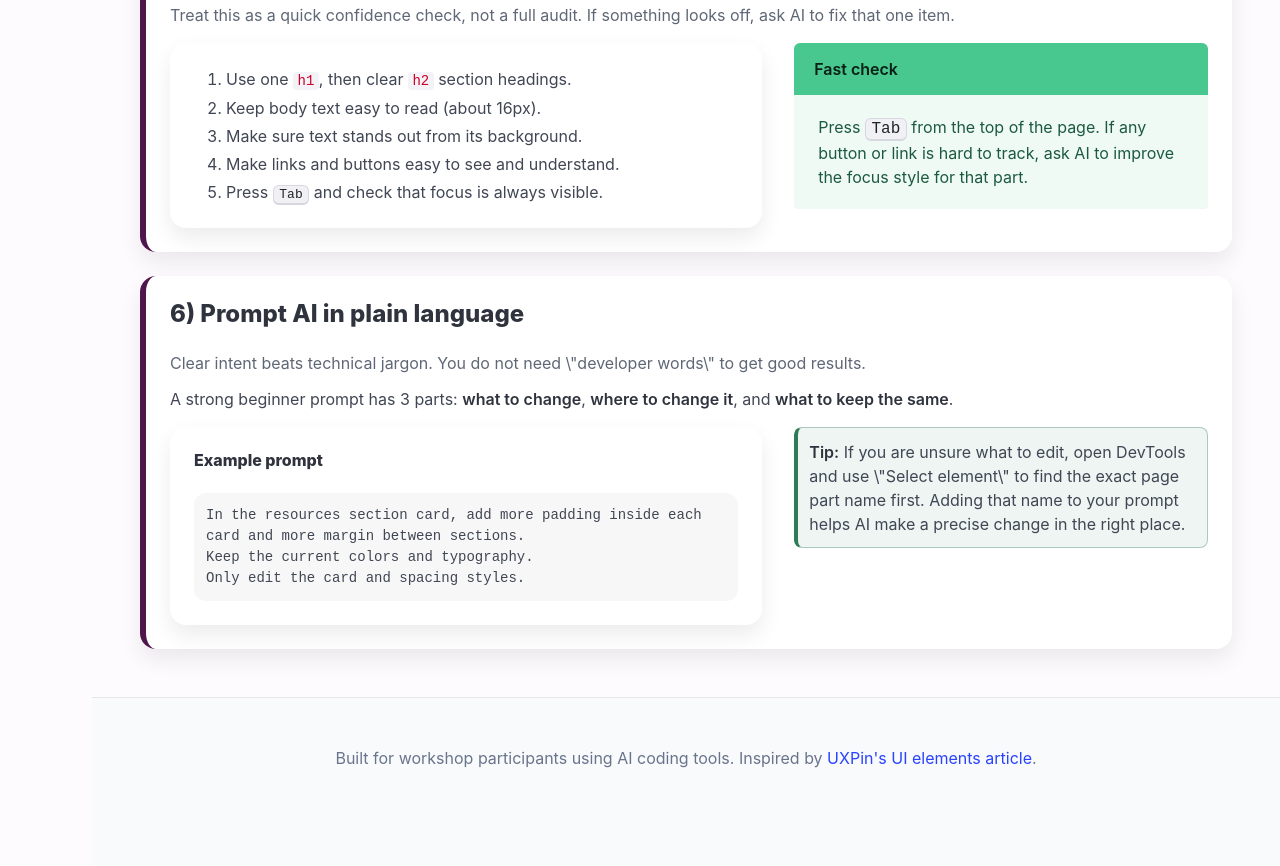
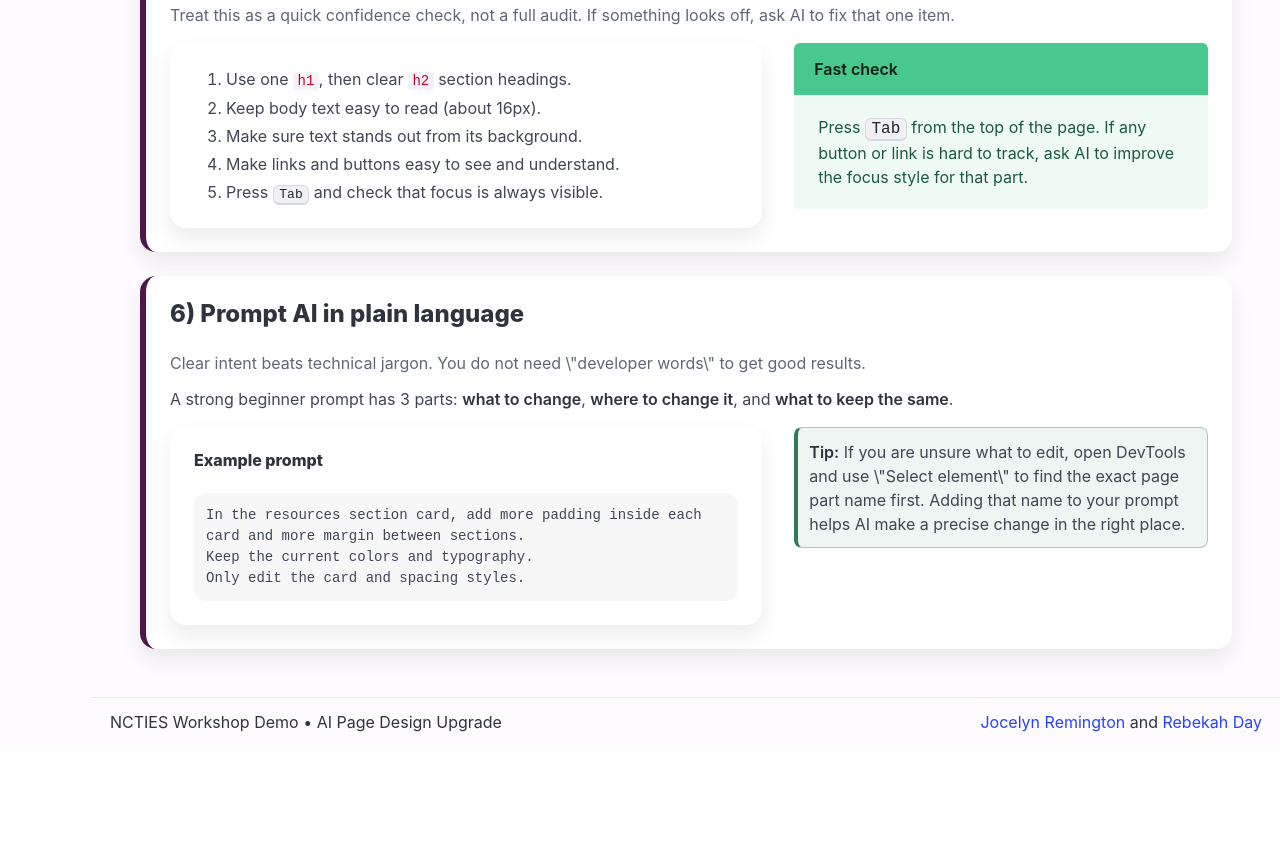
Before and after one commit to jocelynrem/NCTies, a plain HTML site: page index.html in a window 1280 px wide. Shown: the part 2872-3738 px from the top of the page. After the commit the page ends 3618 px from the top, so only its background shows below. Drawn offline with nearby package versions, Linux system fonts and the light colour scheme.

Commit message:
Update workshop footer label and alignment

```diff
--- a/index.html
+++ b/index.html
@@ -198,6 +198,29 @@
 
       .footer-note {
         border-top: 1px solid rgba(10, 10, 10, 0.08);
+      }
+
+      .footer-meta {
+        display: flex;
+        justify-content: space-between;
+        align-items: center;
+        gap: 0.5rem;
+      }
+
+      .footer-meta .footer-presenters {
+        margin-left: auto;
+        text-align: right;
+      }
+
+      @media (max-width: 768px) {
+        .footer-meta {
+          flex-direction: column;
+          align-items: flex-start;
+        }
+        .footer-meta .footer-presenters {
+          margin-left: 0;
+          text-align: left;
+        }
       }
     </style>
     <link rel="stylesheet" href="styles.css" />
@@ -940,7 +963,7 @@ Only edit the card and spacing styles.</pre
       </div>
     </main>
 
-    <footer class="footer footer-note">
+    <!-- <footer class="footer footer-note">
       <div class="content has-text-centered has-text-grey">
         Built for workshop participants using AI coding tools. Inspired by
         <a
@@ -948,6 +971,25 @@ Only edit the card and spacing styles.</pre
           >UXPin's UI elements article</a
         >.
       </div>
+    </footer> -->
+    <footer class="footer-note">
+      <div class="container py-3 text-secondary footer-meta">
+        <span>NCTIES Workshop Demo • AI Page Design Upgrade</span>
+        <span class="footer-presenters">
+          <a
+            class="focus-ring"
+            href="mailto:jremington@ncmcs.org?subject=NCTIES%20Workshop"
+          >
+            Jocelyn Remington</a
+          >
+          and
+          <a
+            class="focus-ring"
+            href="mailto:rday@ncmcs.org?subject=NCTIES%20Workshop"
+            >Rebekah Day</a
+          >
+        </span>
+      </div>
     </footer>
   </body>
 </html>
```
Also changed, not shown: frankenstein.html (+1 -1 lines).
